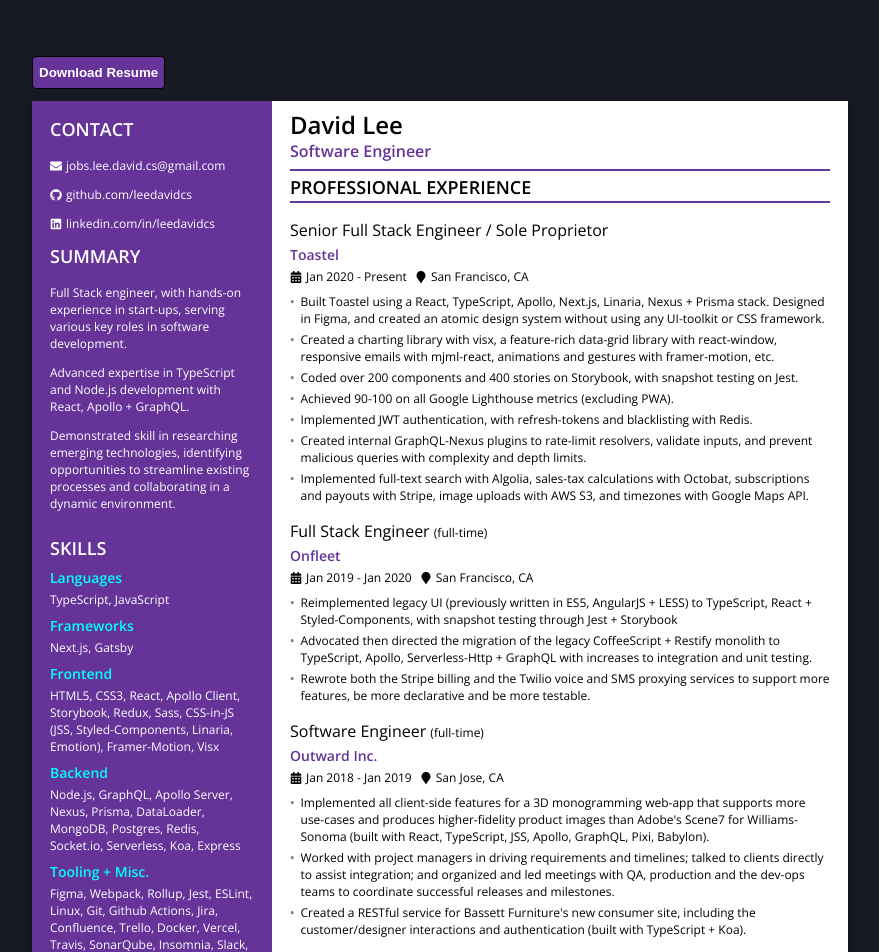
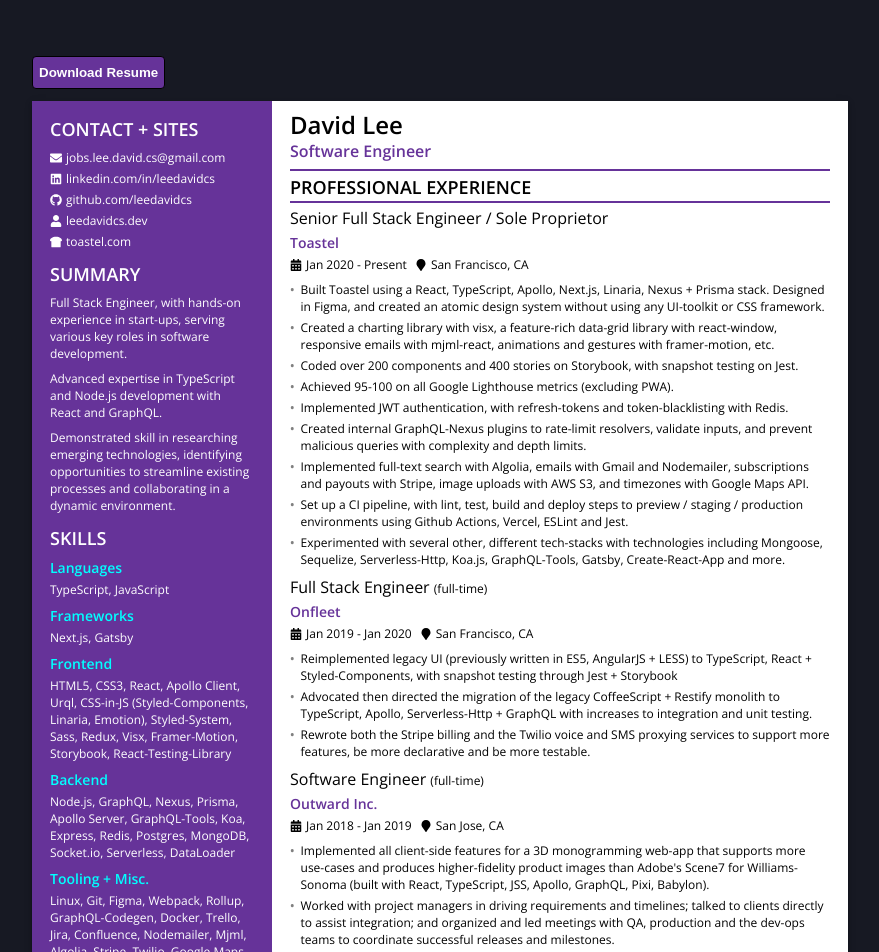
Before and after one commit to leedavidcs/leedavidcs, a React (Create React App) app: page / in a window 1280 px wide. Shown: the top 952 px of the page, without its empty margins (200-1079 px from the left). Built offline with nearby package versions, Linux system fonts and the light colour scheme.

Commit message:
Update resume skills

```diff
--- a/src/page-parts/resume.page-part/index.tsx
+++ b/src/page-parts/resume.page-part/index.tsx
@@ -2,26 +2,31 @@
 import { IconText, LetterPage, Section, SubSection, Ul } from "@/components";
 import clsx from "clsx";
 import React, { forwardRef } from "react";
-import { FaEnvelope, FaGithub, FaLinkedin } from "react-icons/fa";
+import { FaBreadSlice, FaEnvelope, FaGithub, FaLinkedin, FaUser } from "react-icons/fa";
 import classes from "./styles.module.scss";
 
 export const Resume = forwardRef<HTMLDivElement>((__, ref) => {
 	return (
 		<LetterPage className={classes.root} ref={ref}>
 			<div className={classes.skills}>
-				<Section className={clsx(classes.skillsSection, classes.contact)} title="Contact">
+				<Section
+					className={clsx(classes.skillsSection, classes.contact)}
+					title="Contact + Sites"
+				>
 					<IconText icon={FaEnvelope} text="jobs.lee.david.cs@gmail.com" />
+					<IconText icon={FaLinkedin} text="linkedin.com/in/leedavidcs" />
 					<IconText icon={FaGithub} text="github.com/leedavidcs" />
-					<IconText icon={FaLinkedin} text="linkedin.com/in/leedavidcs" />
+					<IconText icon={FaUser} text="leedavidcs.dev" />
+					<IconText icon={FaBreadSlice} text="toastel.com" />
 				</Section>
-				<Section className={classes.skillsSection} title="Summary">
+				<Section className={clsx(classes.skillsSection, classes.summary)} title="Summary">
 					<p>
-						Full Stack engineer, with hands-on experience in start-ups, serving various
+						Full Stack Engineer, with hands-on experience in start-ups, serving various
 						key roles in software development.
 					</p>
 					<p>
-						Advanced expertise in TypeScript and Node.js development with React, Apollo
-						+ GraphQL.
+						Advanced expertise in TypeScript and Node.js development with React and
+						GraphQL.
 					</p>
 					<p>
 						Demonstrated skill in researching emerging technologies, identifying
@@ -49,25 +54,26 @@
 						subheader="Frontend"
 						subheaderColor={colors.secondary}
 					>
-						HTML5, CSS3, React, Apollo Client, Storybook, Redux, Sass, CSS-in-JS (JSS,
-						Styled-Components, Linaria, Emotion), Framer-Motion, Visx
+						HTML5, CSS3, React, Apollo Client, Urql, CSS-in-JS (Styled-Components,
+						Linaria, Emotion), Styled-System, Sass, Redux, Visx, Framer-Motion,
+						Storybook, React-Testing-Library
 					</SubSection>
 					<SubSection
 						className={classes.skillsSubsection}
 						subheader="Backend"
 						subheaderColor={colors.secondary}
 					>
-						Node.js, GraphQL, Apollo Server, Nexus, Prisma, DataLoader, MongoDB,
-						Postgres, Redis, Socket.io, Serverless, Koa, Express
+						Node.js, GraphQL, Nexus, Prisma, Apollo Server, GraphQL-Tools, Koa, Express,
+						Redis, Postgres, MongoDB, Socket.io, Serverless, DataLoader
 					</SubSection>
 					<SubSection
 						className={classes.skillsSubsection}
 						subheader="Tooling + Misc."
 						subheaderColor={colors.secondary}
 					>
-						Figma, Webpack, Rollup, Jest, ESLint, Linux, Git, Github Actions, Jira,
-						Confluence, Trello, Docker, Vercel, Travis, SonarQube, Insomnia, Slack,
-						Algolia, Stripe, Twilio, Nodemailer, Mjml, Google Maps
+						Linux, Git, Figma, Webpack, Rollup, GraphQL-Codegen, Docker, Trello, Jira,
+						Confluence, Nodemailer, Mjml, Algolia, Stripe, Twilio, Google Maps, Github
+						Actions, Travis, Jest, ESLint, Prettier, Lerna, Vercel, Insomnia
 					</SubSection>
 				</Section>
 				<Section className={classes.skillsSection} title="Education">
@@ -107,11 +113,11 @@
 								snapshot testing on Jest.
 							</Ul.Li>
 							<Ul.Li>
-								Achieved 90-100 on all Google Lighthouse metrics (excluding PWA).
+								Achieved 95-100 on all Google Lighthouse metrics (excluding PWA).
 							</Ul.Li>
 							<Ul.Li>
-								Implemented JWT authentication, with refresh-tokens and blacklisting
-								with Redis.
+								Implemented JWT authentication, with refresh-tokens and
+								token-blacklisting with Redis.
 							</Ul.Li>
 							<Ul.Li>
 								Created internal GraphQL-Nexus plugins to rate-limit resolvers,
@@ -119,9 +125,19 @@
 								depth limits.
 							</Ul.Li>
 							<Ul.Li>
-								Implemented full-text search with Algolia, sales-tax calculations
-								with Octobat, subscriptions and payouts with Stripe, image uploads
+								Implemented full-text search with Algolia, emails with Gmail and
+								Nodemailer, subscriptions and payouts with Stripe, image uploads
 								with AWS S3, and timezones with Google Maps API.
+							</Ul.Li>
+							<Ul.Li>
+								Set up a CI pipeline, with lint, test, build and deploy steps to
+								preview / staging / production environments using Github Actions,
+								Vercel, ESLint and Jest.
+							</Ul.Li>
+							<Ul.Li>
+								Experimented with several other, different tech-stacks with
+								technologies including Mongoose, Sequelize, Serverless-Http, Koa.js,
+								GraphQL-Tools, Gatsby, Create-React-App and more.
 							</Ul.Li>
 						</Ul>
 					</SubSection>
--- a/src/page-parts/resume.page-part/styles.module.scss
+++ b/src/page-parts/resume.page-part/styles.module.scss
@@ -23,7 +23,7 @@
 
 .contact {
 	& > *:not(:last-child) {
-		margin-bottom: 12px;
+		margin-bottom: 4px;
 	}
 }
 
@@ -49,12 +49,23 @@
 	padding-bottom: 8px;
 }
 
+.summary {
+	& > p {
+		margin-top: 0;
+		margin-bottom: 8px;
+
+		&:last-child {
+			margin-bottom: 0;
+		}
+	}
+}
+
 .skillsSubsection {
 	margin-bottom: 8px;
 }
 
 .professionalExperience {
 	& > *:not(:last-child) {
-		margin-bottom: 16px;
+		margin-bottom: 4px;
 	}
 }
--- a/src/page-parts/resume.page-part/styles.module.scss.d.ts
+++ b/src/page-parts/resume.page-part/styles.module.scss.d.ts
@@ -9,3 +9,4 @@
 export const skills: string;
 export const skillsSection: string;
 export const skillsSubsection: string;
+export const summary: string;
```
